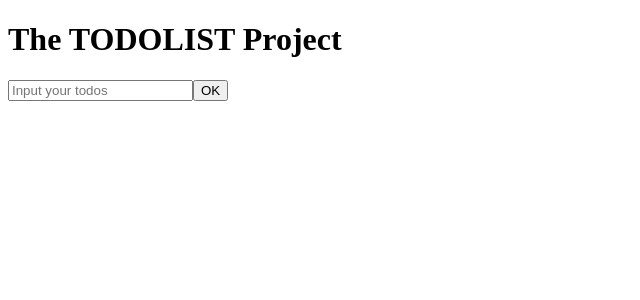
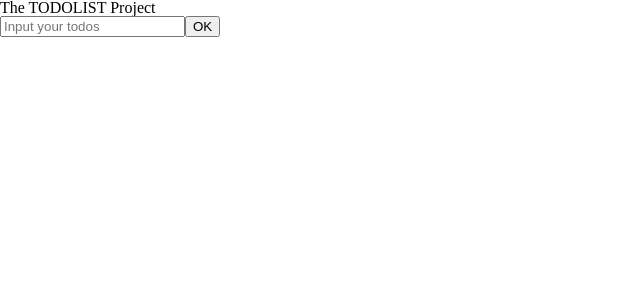
Before and after one commit to YoonKeumJae/MyTodos, a React (Vite) app: page / in a window 1280 px wide. Shown: the top 300 px of the page, without its empty margins (0-640 px from the left). Built offline with nearby package versions, Linux system fonts and the light colour scheme.

Commit message:
[Feat] Global style add

```diff
--- /dev/null
+++ b/src/GlobalStyle.js
@@ -0,0 +1,15 @@
+import { createGlobalStyle } from "styled-components";
+import reset from "styled-reset";
+
+export const GlobalStyles = createGlobalStyle`
+    ${reset}
+    *{
+        box-sizing: border-box;
+        margin: 0;
+    }
+`;
+
+export const BLUE001 = "#07A2D9";
+export const BLUE002 = "#0760D9";
+
+export const GREEN001 = "#BDD9CE";
--- a/src/main.jsx
+++ b/src/main.jsx
@@ -1,6 +1,10 @@
-import ReactDOM from 'react-dom/client'
-import App from './App.jsx'
+import ReactDOM from "react-dom/client";
+import App from "./App.jsx";
+import { GlobalStyles } from "./GlobalStyle.js";
 
-ReactDOM.createRoot(document.getElementById('root')).render(
-  <App />
-)
+ReactDOM.createRoot(document.getElementById("root")).render(
+  <>
+    <GlobalStyles />
+    <App />
+  </>
+);
```
